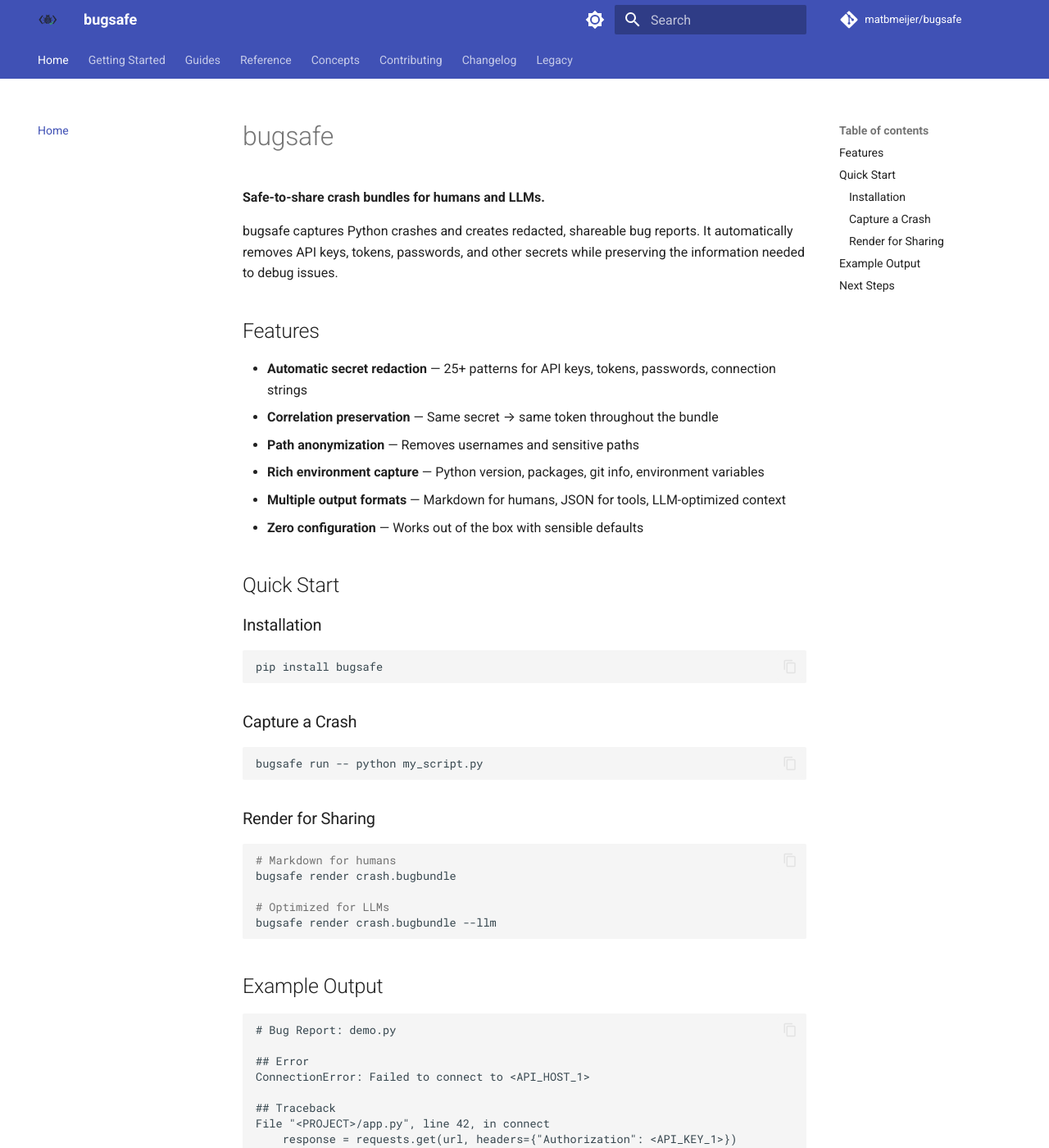
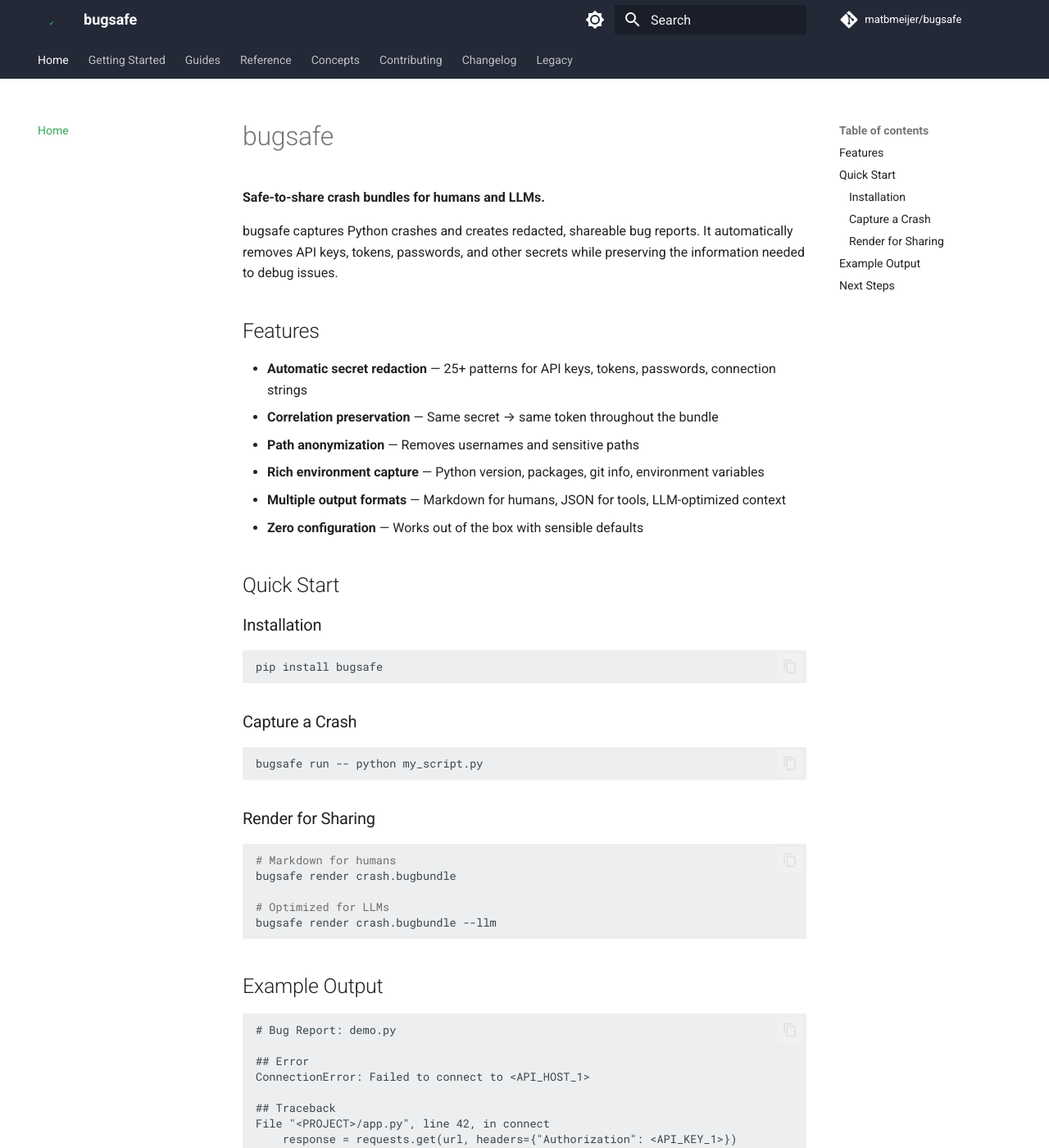
Before and after one commit to matbmeijer/bugsafe, an MkDocs documentation site: the page built from docs/index.md, in a window 1280 px wide and 1400 px high. Shown: the whole window at 82% size. Built offline with MkDocs 1.6.1 and Material for MkDocs 9.7.7, drawn with Linux system fonts in a browser that asks for light colours; comment, search, counter and statistics services are not loaded; the version menu is left out.

Commit message:
style: custom theme colors from logo (#242937, #35a75d)

```diff
--- /dev/null
+++ b/docs/stylesheets/extra.css
@@ -0,0 +1,99 @@
+/* Custom theme colors based on bugsafe logo */
+/* Dark slate: #242937, Green accent: #35a75d */
+
+:root {
+  /* Light mode - custom primary */
+  --md-primary-fg-color: #242937;
+  --md-primary-fg-color--light: #3a4050;
+  --md-primary-fg-color--dark: #1a1f2a;
+  --md-primary-bg-color: #ffffff;
+  --md-primary-bg-color--light: #f5f5f5;
+
+  /* Accent color - green from checkmark */
+  --md-accent-fg-color: #35a75d;
+  --md-accent-fg-color--transparent: rgba(53, 167, 93, 0.1);
+  --md-accent-bg-color: #ffffff;
+  --md-accent-bg-color--light: #f0faf4;
+}
+
+/* Dark mode overrides */
+[data-md-color-scheme="slate"] {
+  --md-primary-fg-color: #35a75d;
+  --md-primary-fg-color--light: #4aba72;
+  --md-primary-fg-color--dark: #2d9050;
+  --md-primary-bg-color: #242937;
+  --md-primary-bg-color--light: #2e3444;
+
+  --md-accent-fg-color: #4aba72;
+  --md-accent-fg-color--transparent: rgba(74, 186, 114, 0.1);
+
+  /* Better contrast for dark mode */
+  --md-default-bg-color: #1a1f2a;
+  --md-default-bg-color--light: #242937;
+  --md-default-bg-color--lighter: #2e3444;
+  --md-default-bg-color--lightest: #3a4050;
+}
+
+/* Header styling */
+.md-header {
+  background-color: var(--md-primary-fg-color);
+}
+
+/* Tabs styling */
+.md-tabs {
+  background-color: var(--md-primary-fg-color);
+}
+
+/* Links use accent color */
+.md-typeset a {
+  color: var(--md-accent-fg-color);
+}
+
+.md-typeset a:hover {
+  color: var(--md-primary-fg-color--light);
+}
+
+[data-md-color-scheme="slate"] .md-typeset a:hover {
+  color: var(--md-accent-fg-color);
+}
+
+/* Code blocks styling */
+.md-typeset code {
+  background-color: rgba(36, 41, 55, 0.08);
+}
+
+[data-md-color-scheme="slate"] .md-typeset code {
+  background-color: rgba(53, 167, 93, 0.15);
+}
+
+/* Navigation active state */
+.md-nav__link--active {
+  color: var(--md-accent-fg-color) !important;
+}
+
+/* Search highlight */
+.md-search-result__meta {
+  color: var(--md-accent-fg-color);
+}
+
+/* Admonition accent */
+.md-typeset .admonition.note,
+.md-typeset details.note {
+  border-color: var(--md-accent-fg-color);
+}
+
+.md-typeset .note > .admonition-title,
+.md-typeset .note > summary {
+  background-color: var(--md-accent-fg-color--transparent);
+}
+
+/* Button styling */
+.md-typeset .md-button--primary {
+  background-color: var(--md-accent-fg-color);
+  border-color: var(--md-accent-fg-color);
+}
+
+.md-typeset .md-button--primary:hover {
+  background-color: var(--md-primary-fg-color);
+  border-color: var(--md-primary-fg-color);
+}
--- a/mkdocs.yml
+++ b/mkdocs.yml
@@ -11,14 +11,14 @@
   favicon: assets/favicon-32x32.png
   palette:
     - scheme: default
-      primary: indigo
-      accent: indigo
+      primary: custom
+      accent: custom
       toggle:
         icon: material/brightness-7
         name: Switch to dark mode
     - scheme: slate
-      primary: indigo
-      accent: indigo
+      primary: custom
+      accent: custom
       toggle:
         icon: material/brightness-4
         name: Switch to light mode
@@ -64,6 +64,9 @@
   - tables
   - toc:
       permalink: true
+
+extra_css:
+  - stylesheets/extra.css
 
 extra:
   version:
```
